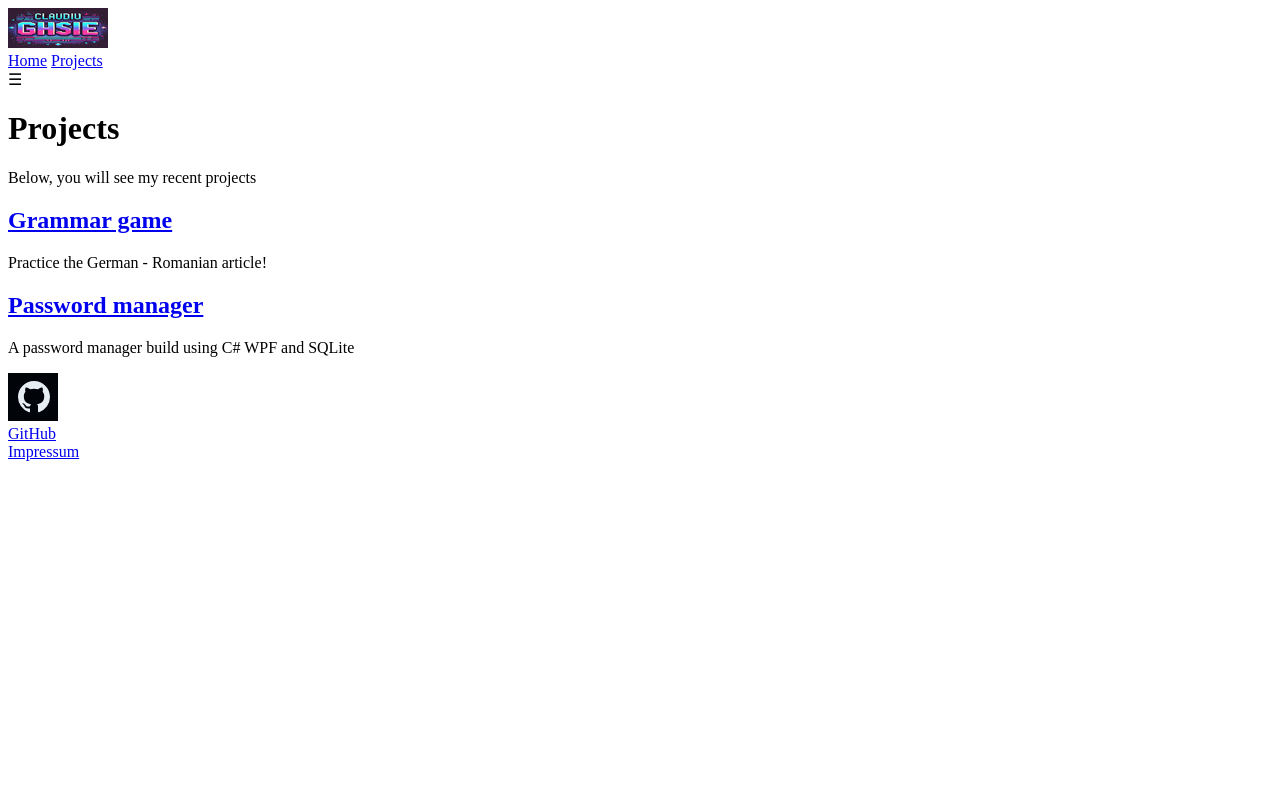
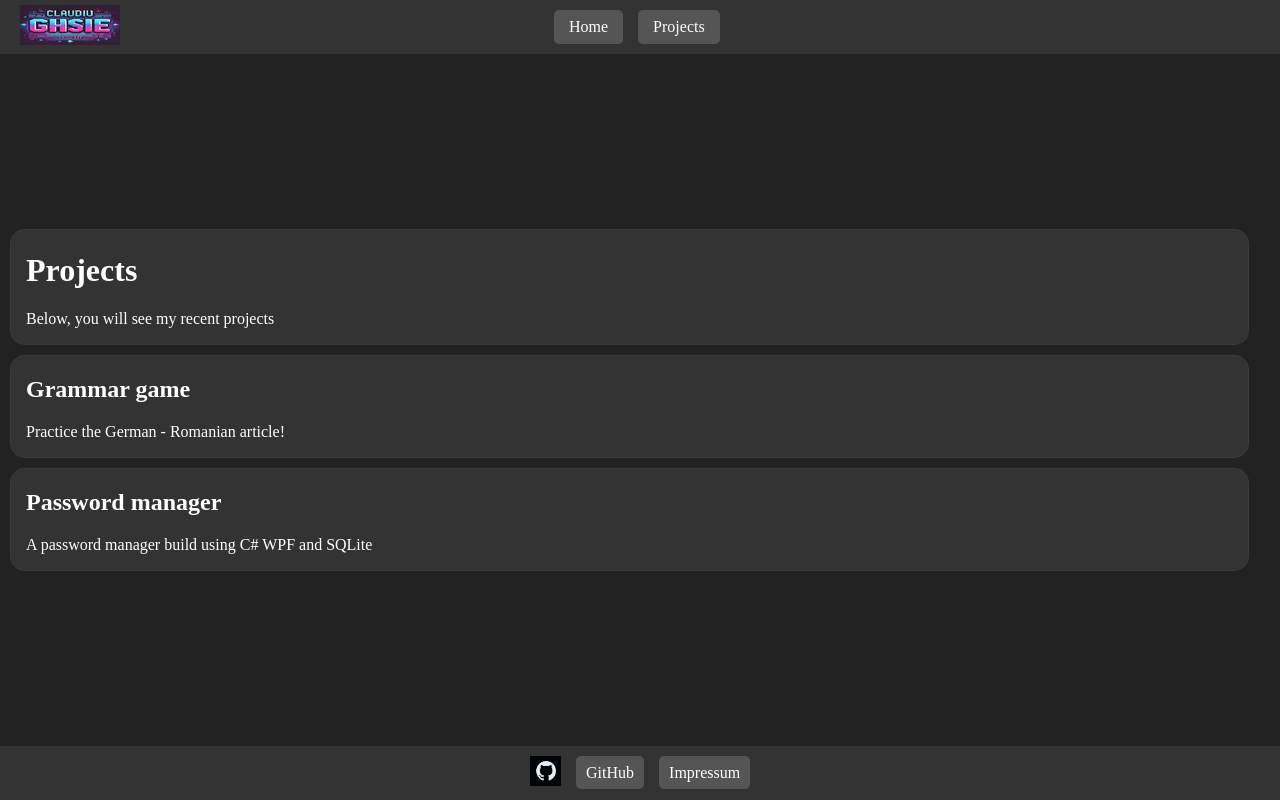
Before and after one commit to ClaudiuG18/HTML_Website, a plain HTML site: page claudiu-ghise.de/HTML/projects.html in a window 1280 px wide. Drawn offline with Linux system fonts and the light colour scheme.

Commit message:
Project page finished

```diff
--- /dev/null
+++ b/claudiu-ghise.de/CSS/proj.css
@@ -0,0 +1,143 @@
+body,
+html {
+  height: 100%;
+  margin: 0;
+  display: flex;
+  flex-direction: column;
+}
+/* Base Navbar Styling */
+.navbar {
+  display: flex;
+  justify-content: flex-start;
+  align-items: center;
+  background-color: #333;
+  padding: 5px 20px;
+}
+
+/* Logo */
+
+/* Buttons Container */
+.nav-buttons {
+  display: flex;
+  gap: 15px; /* Space between buttons */
+  padding-left: 35%; /* Push buttons to the right */
+}
+
+/* Button Styling */
+.nav-btn {
+  color: white;
+  text-decoration: none;
+  padding: 8px 15px;
+  background-color: #555;
+  border-radius: 5px;
+  transition: background 0.3s;
+}
+
+.nav-btn:hover {
+  background-color: #777;
+}
+
+/* Mobile Menu Button */
+.menu-toggle {
+  display: none; /* Hidden on desktop */
+  font-size: 24px;
+  color: white;
+  cursor: pointer;
+}
+
+.main {
+  flex: 1; /* Pushes the footer down */
+  display: flex;
+  flex-direction: column;
+  align-items: flex-start;
+  justify-content: center;
+  padding: 10px;
+  background-color: #222;
+  color: white;
+  text-align: left;
+  gap: 10px;
+}
+
+.main .project {
+  border: 1px solid rgba(72, 91, 98, 0.232);
+  width: 97%;
+  background-color: #333;
+  border-radius: 15px;
+  transition: transform 0.3s ease, box-shadow 0.3s ease;
+  padding-left: 15px;
+}
+
+.main .project:hover {
+  transform: translateY(-5px);
+  box-shadow: 0 5px 15px rgba(125, 121, 121, 0.501);
+}
+.main a {
+  color: white;
+  text-decoration: none;
+}
+
+.main a:hover {
+  transform: translateY(-5px);
+  color: darkgoldenrod;
+}
+
+/* 📱 Responsive: Mobile Styles */
+@media (max-width: 500px) {
+  .navbar {
+    flex-direction: column;
+    align-items: center;
+  }
+
+  .nav-buttons {
+    flex-direction: column;
+    gap: 10px;
+    display: none; /* Hidden initially */
+    padding-left: 0%;
+  }
+
+  .menu-toggle {
+    display: block; /* Show on mobile */
+  }
+
+  /* Show menu when clicked */
+  .nav-buttons.show {
+    display: flex;
+  }
+}
+
+/* 📱 Responsive: Center Everything on Mobile */
+@media (max-width: 600px) {
+  .footer {
+    flex-direction: column;
+    gap: 10px;
+  }
+}
+
+/* Footer Styling */
+.footer {
+  display: flex;
+  justify-content: center;
+  align-items: center;
+  background-color: #333;
+  padding: 10px 20px;
+  gap: 15px;
+}
+
+/* GitHub Logo Styling */
+.git-logo img {
+  height: 30px; /* Adjust size as needed */
+}
+
+/* Footer Links */
+.footer-link {
+  color: white;
+  text-decoration: none;
+  padding: 8px 10px;
+  background-color: #555;
+  border-radius: 5px;
+  transition: background 0.3s;
+}
+
+.footer-link:hover {
+  background-color: #777;
+}
--- a/claudiu-ghise.de/HTML/projects.html
+++ b/claudiu-ghise.de/HTML/projects.html
@@ -5,7 +5,7 @@
     <meta charset="UTF-8">
     <meta name="viewport" content="width=device-width, initial-scale=1.0">
     <title>Projects - Portfolio</title>
-    <link rel="stylesheet" href="/CSS/projects.css">
+    <link rel="stylesheet" href="/CSS/proj.css">
 </head>
 
 <body>
@@ -33,7 +33,6 @@
             <p>A password manager build using C# WPF and SQLite</p>
         </div>
     </div>
-
     <!-- Footer -->
     <div class="footer">
 
@@ -48,7 +47,6 @@
         </div>
     </div>
     <!--FOOTER END-->
-
     <script src="/JS/hamburger_btn.js"></script>
 </body>
 
```
Also changed, not shown: claudiu-ghise.de/CSS/projects.css (added).
